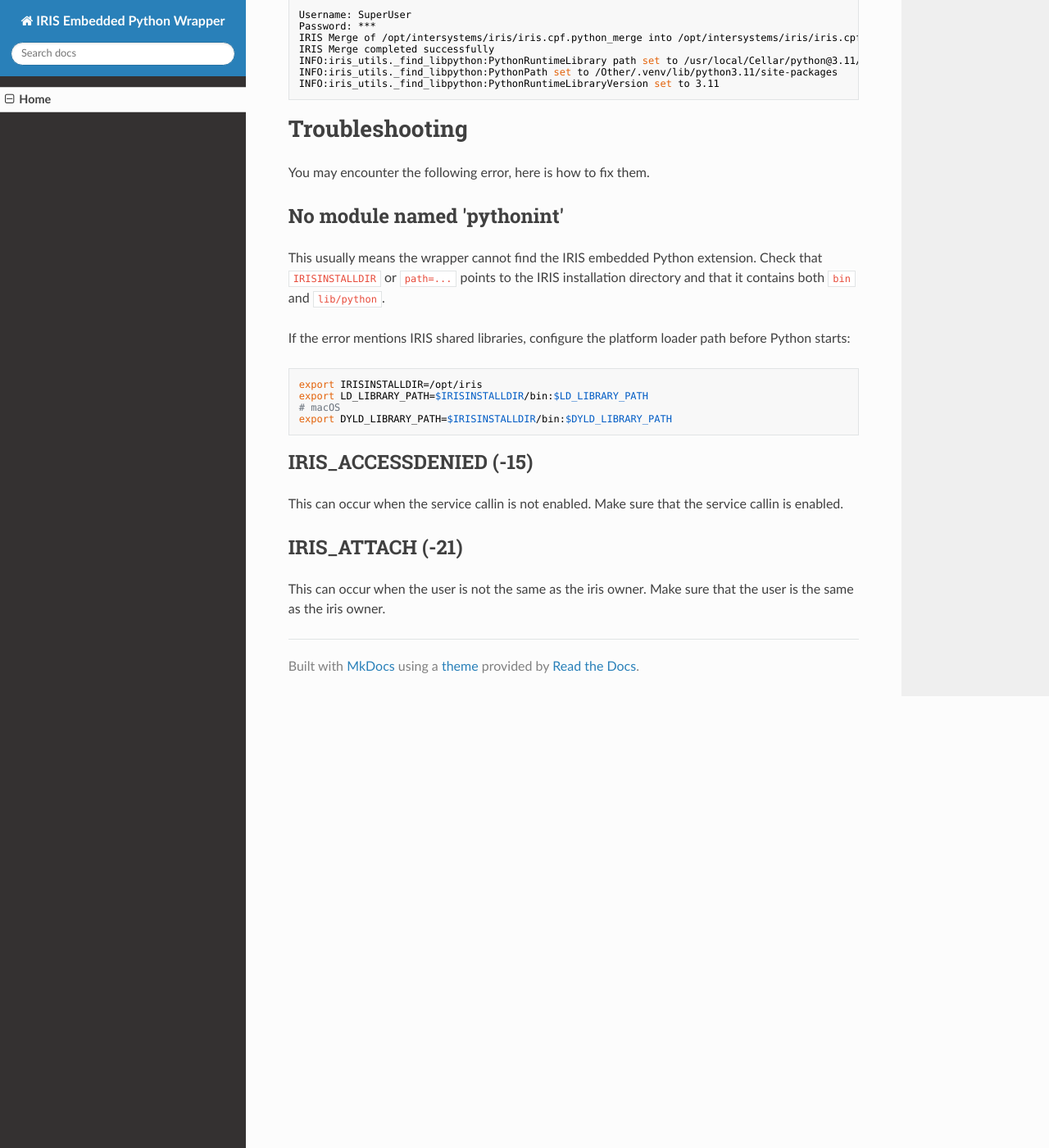
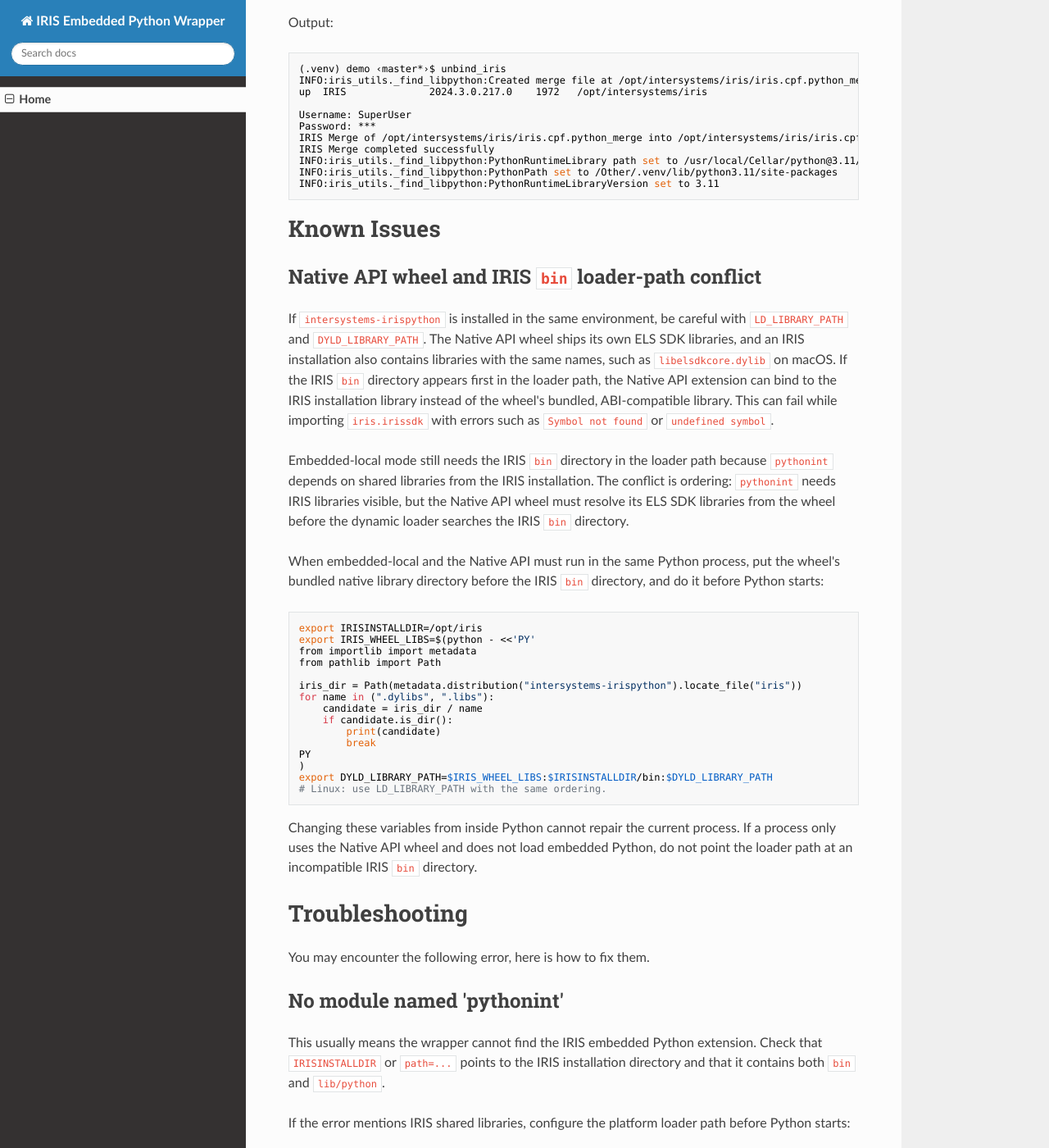
Before and after one commit to grongierisc/iris-embedded-python-wrapper, an MkDocs documentation site: the page built from docs/index.md, in a window 1280 px wide and 1400 px high, scrolled down 8378 px. Shown: the whole window at 82% size. Built offline with MkDocs 1.6.1, drawn with Linux system fonts in a browser that asks for light colours; nearby versions of some CDN libraries; some of the changed text lies outside the part shown.

Commit message:
docs: Add warnings about loader-path conflicts between Native API wheel and IRIS bin directory

````diff
--- a/docs/index.md
+++ b/docs/index.md
@@ -48,6 +48,12 @@
 export IRISPASSWORD=SYS
 export IRISNAMESPACE=USER
 ```
+
+Warning: when embedded-local and the Native API wheel run in the same Python
+process, loader-path ordering matters. `pythonint` needs shared libraries from
+the IRIS `bin` directory, while the Native API wheel needs its bundled ELS SDK
+libraries first. See
+[Native API wheel and IRIS `bin` loader-path conflict](#native-api-wheel-and-iris-bin-loader-path-conflict).
 
 ### For windows
 
@@ -406,6 +412,52 @@
 INFO:iris_utils._find_libpython:PythonRuntimeLibraryVersion set to 3.11
 ```
 
+# Known Issues
+
+## Native API wheel and IRIS `bin` loader-path conflict
+
+If `intersystems-irispython` is installed in the same environment, be careful
+with `LD_LIBRARY_PATH` and `DYLD_LIBRARY_PATH`. The Native API wheel ships its
+own ELS SDK libraries, and an IRIS installation also contains libraries with
+the same names, such as `libelsdkcore.dylib` on macOS. If the IRIS `bin`
+directory appears first in the loader path, the Native API extension can bind
+to the IRIS installation library instead of the wheel's bundled,
+ABI-compatible library. This can fail while importing `iris.irissdk` with
+errors such as `Symbol not found` or `undefined symbol`.
+
+Embedded-local mode still needs the IRIS `bin` directory in the loader path
+because `pythonint` depends on shared libraries from the IRIS installation.
+The conflict is ordering: `pythonint` needs IRIS libraries visible, but the
+Native API wheel must resolve its ELS SDK libraries from the wheel before the
+dynamic loader searches the IRIS `bin` directory.
+
+When embedded-local and the Native API must run in the same Python process,
+put the wheel's bundled native library directory before the IRIS `bin`
+directory, and do it before Python starts:
+
+```bash
+export IRISINSTALLDIR=/opt/iris
+export IRIS_WHEEL_LIBS=$(python - <<'PY'
+from importlib import metadata
+from pathlib import Path
+
+iris_dir = Path(metadata.distribution("intersystems-irispython").locate_file("iris"))
+for name in (".dylibs", ".libs"):
+    candidate = iris_dir / name
+    if candidate.is_dir():
+        print(candidate)
+        break
+PY
+)
+export DYLD_LIBRARY_PATH=$IRIS_WHEEL_LIBS:$IRISINSTALLDIR/bin:$DYLD_LIBRARY_PATH
+# Linux: use LD_LIBRARY_PATH with the same ordering.
+```
+
+Changing these variables from inside Python cannot repair the current
+process. If a process only uses the Native API wheel and does not load
+embedded Python, do not point the loader path at an incompatible IRIS `bin`
+directory.
+
 # Troubleshooting
 
 You may encounter the following error, here is how to fix them.
````
Also changed, not shown: README.md (+52 -0 lines).
